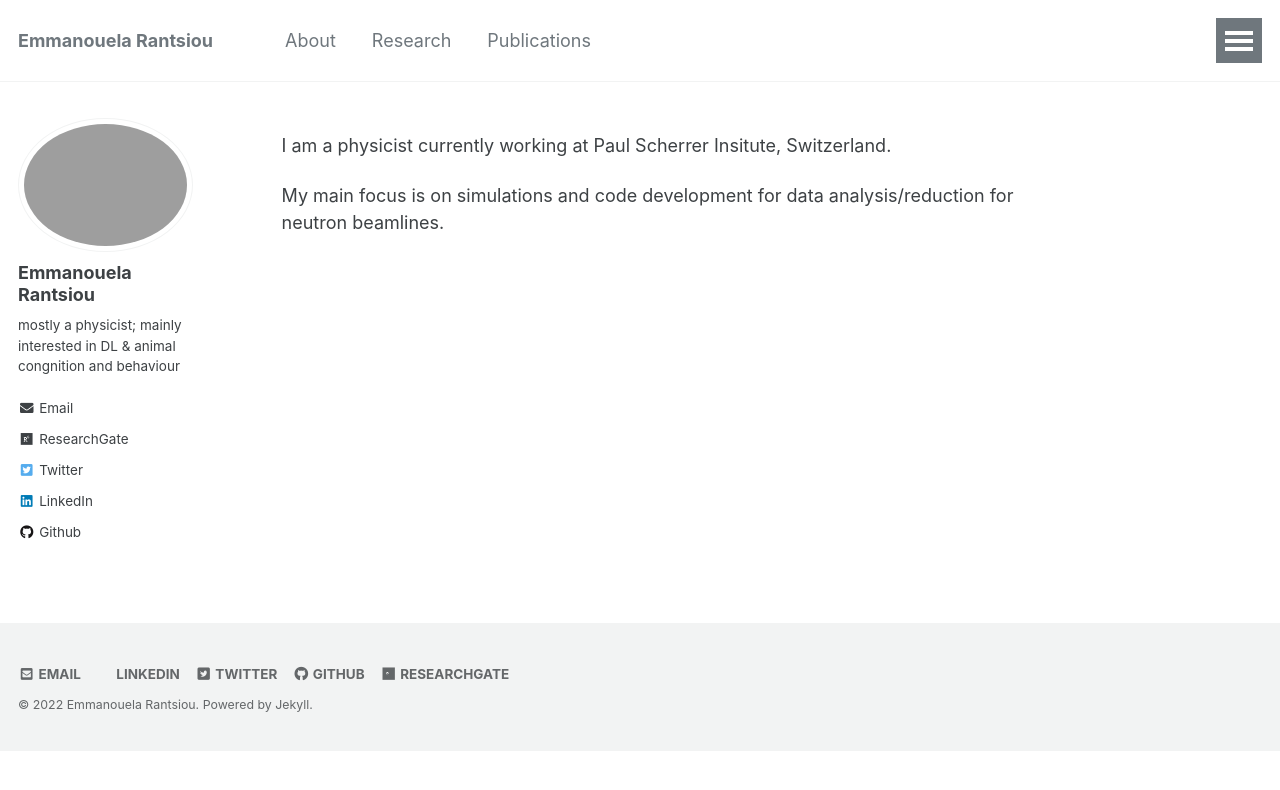
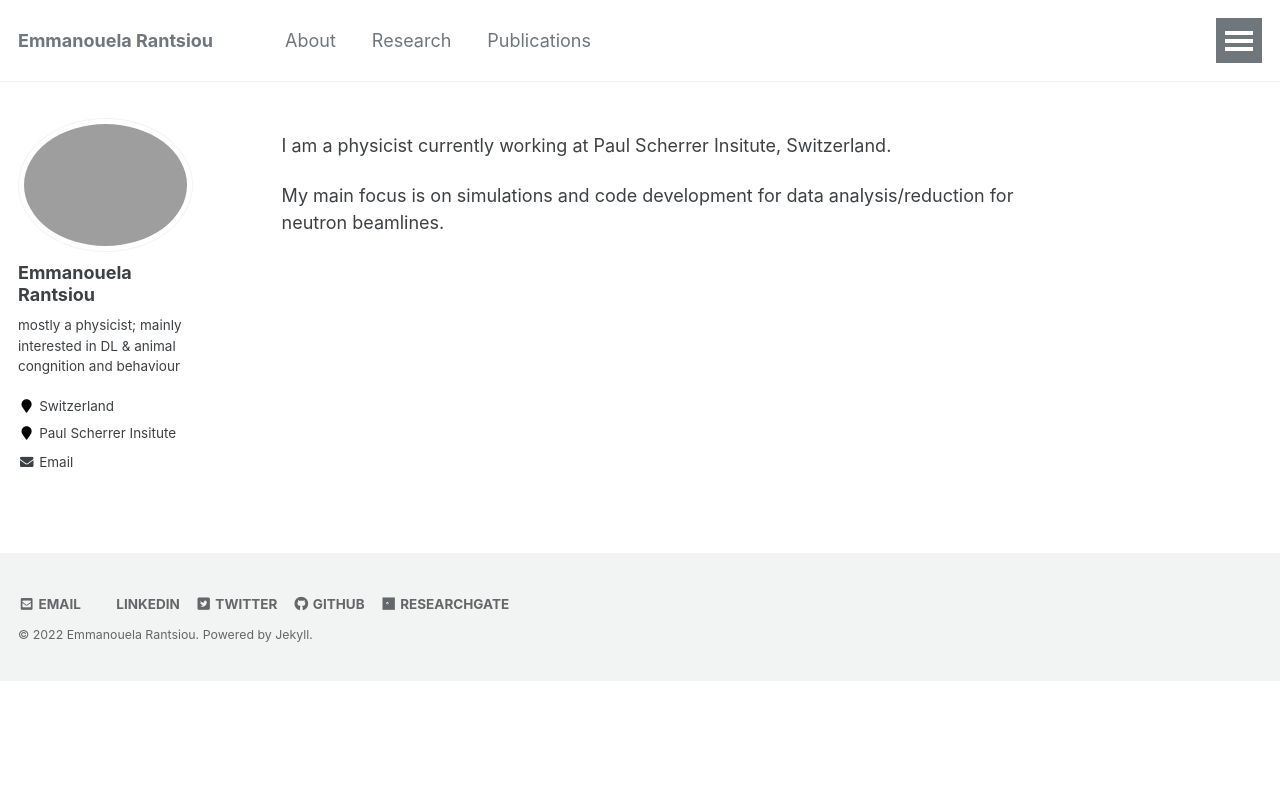
Before and after one commit to emmarant/emmarant.github.io, a Jekyll site: the page built from _pages/intro.md, in a window 1280 px wide. Shown: the top 790 px of the page. Built offline with Jekyll 4.4.1, drawn with Linux system fonts in a browser that asks for light colours.

Commit message:
Update _config.yml

```diff
--- a/_config.yml
+++ b/_config.yml
@@ -60,12 +60,12 @@ author:
   name             : "Emmanouela Rantsiou"
   avatar           : "cassata-modified.png"
   bio              : "mostly a physicist; mainly interested in DL & animal congnition and behaviour"
-  location         :
-  employer         :
+  location         : Switzerland
+  employer         : Paul Scherrer Insitute
   pubmed           :
   googlescholar    :
   email            : "emmanouela.rantsiou@psi.ch"
-  researchgate     :  "https://www.researchgate.net/profile/Emmanouela-Rantsiou"
+  researchgate     :
   uri              :
   bitbucket        :
   codepen          :
@@ -73,20 +73,20 @@ author:
   flickr           :
   facebook         :
   foursquare       :
-  github           : "emmarant"
+  github           :
   google_plus      :
   keybase          :
   instagram        :
   impactstory      :
   lastfm           :
-  linkedin         : "emmanouela-rantsiou"
+  linkedin         :
   orcid            :
   pinterest        :
   soundcloud       :
   stackoverflow    :
   steam            :
   tumblr           :
-  twitter          : "@EmmaRantsiou"
+  twitter          :
   vine             :
   weibo            :
   xing             :
```
